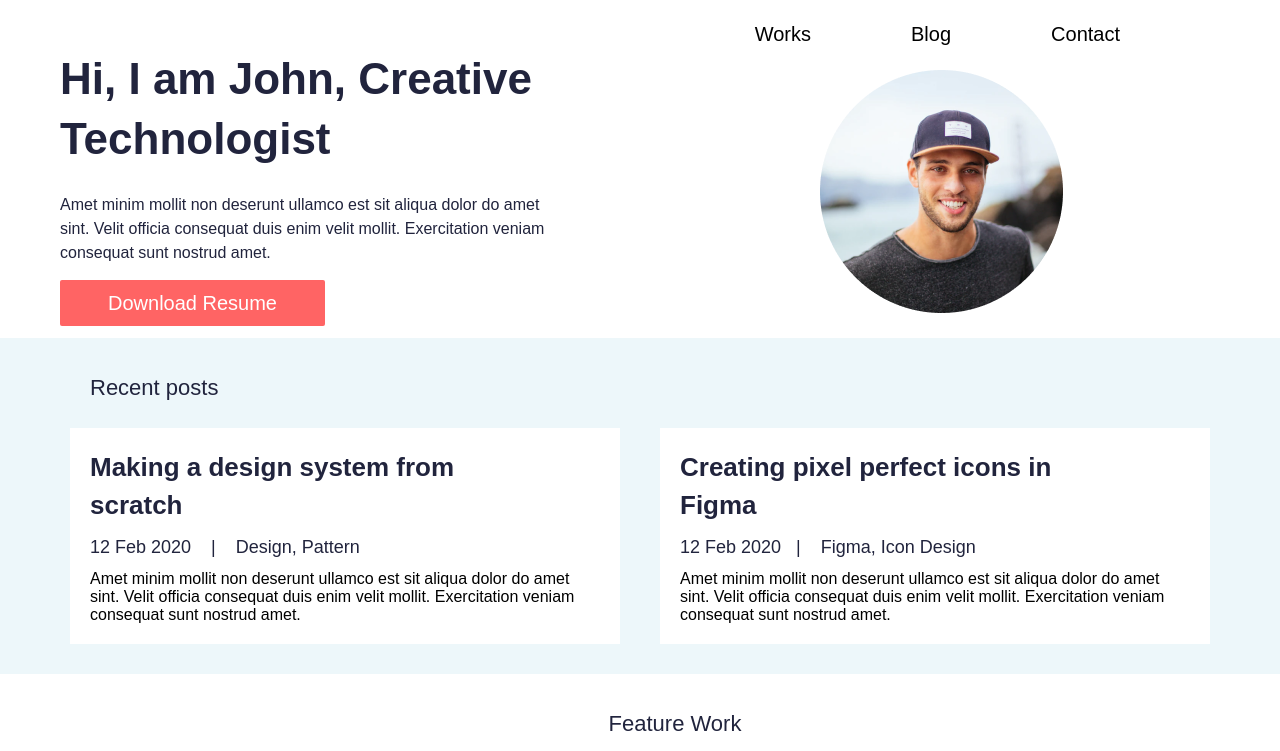
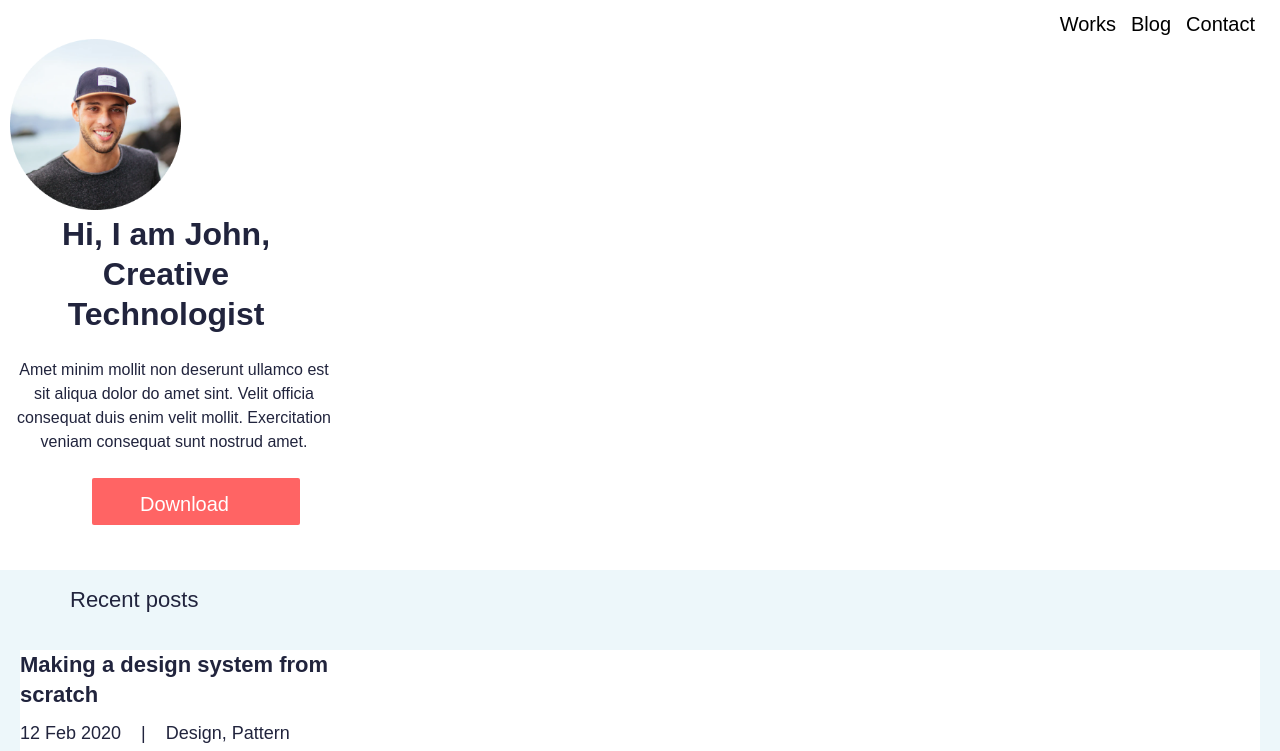
Before and after one commit to Sohrab75/practice3, a plain HTML site: page index.html in a window 1280 px wide. Shown: the top 751 px of the page. Drawn offline with Linux system fonts and the light colour scheme.

Commit message:
first commit

```diff
--- a/index.html
+++ b/index.html
@@ -26,14 +26,15 @@
         </div>
 
         <div class="wrapper">
+            <div class="hero-image">
+                <img src="./image/profile-pic.png">
+            </div>
             <div class="header-content">
                 <h1>Hi, I am John, Creative Technologist</h1>
                 <p>Amet minim mollit non deserunt ullamco est sit aliqua dolor do amet sint. Velit officia consequat duis enim velit mollit. Exercitation veniam consequat sunt nostrud amet.</p>
                 <a href="#">Download Resume</a>
             </div>
-            <div class="hero-image">
-                <img src="./image/profile-pic.png">
-            </div>
+
         </div>
     </div>
     <div class="recent-post">
@@ -74,14 +75,12 @@
                     <p class="year">2020</p>&nbsp;&nbsp;&nbsp;
                     <p>Dashboards</p>
                 </div>
-
                 <p class="article">Amet minim mollit non deserunt ullamco est sit aliqua dolor do amet sint. Velit officia consequat duis enim velit mollit. Exercitation veniam consequat sunt nostrud amet.</p>
             </div>
         </div>
         <div class="feature-card">
             <div class="feature-img">
                 <img src="./image/feature2.png">
-
             </div>
             <div class="feature-description">
                 <h1>Designing Dashboards</h1>
--- a/style.css
+++ b/style.css
@@ -206,3 +206,124 @@ nav ul li a{
     text-align: center;
     color: #21243D;
 }
+
+@media  screen and (min-width:375px) {
+    .wrapper{
+        width: 100%;
+    }
+    .navigation{
+        width: 100%;
+        margin: 0;
+        padding: 10px;
+        display: block;
+        margin-bottom: 20px;
+        height: 550px;
+    }
+    nav .nav-items{
+        text-align: center;
+    }
+    nav ul li{
+        margin-right: 15px;
+    }
+    .navigation .wrapper{
+        display: block;
+        width: 100%;
+        position: relative;
+
+    }
+    .navigation .wrapper .header-content{
+        display: block;
+    }
+    .navigation .wrapper .hero-image{
+        display: block;
+    }
+    .navigation .wrapper .hero-image img{
+        width: 170.86px;
+        height: 170.86px;
+        position: static;
+        left: 100.52px;
+        top: 83px;
+    }
+
+    .wrapper .header-content {
+        display: block;
+        width: 100%;
+    }
+    .header-content h1{
+        font-weight: 700;
+        font-size: 32px;
+        line-height: 40px;
+        text-align: center;
+        color: #21243D;
+        width: 312px;
+    }
+    .header-content p{
+        font-weight: 400;
+        font-size: 16px;
+        line-height: 24px;
+        text-align: center;
+        color: #21243D;
+        width: 328px;
+    }
+    .header-content a{
+        position: absolute;
+        align-content: center;
+        font-weight: 500;
+        width: 208px;
+        height: 47px;
+        font-size: 20px;
+        line-height: 29px;
+        color: #FFFFFF;
+        left: 82px;
+    }
+    .recent-post{
+        width: 100%;
+        margin: 0;
+        padding: 0;
+    }
+
+    .recent-post .wrapper {
+        display: block;
+    }
+    .recent-post .wrapper .card1{
+        margin:10px;
+        padding: 0;
+    }
+    .recent-post .wrapper .card1 .article{
+        width: 370px;
+    }
+    .card1 h1{
+        font-weight: 700;
+        width: 327px;
+        font-size: 22px;
+        line-height: 30px;
+        color: #21243D;
+    }
+    .card1 .article p{
+        font-weight: 400;
+        width: 314px;
+        font-size: 16px;
+        line-height: 24px;
+        color: #21243D;
+
+    }
+    .feature-work{
+        display: block;
+        width: 100%;
+    }
+    .feature-work .feature-card{
+        display: block;
+    }
+    .feature-work .feature-card .feature-description .article{
+        width: 340px;
+    }
+    .feature-work .feature-card .feature-description .article p{
+        font-weight: 400;
+        font-size: 16px;
+        line-height: 24px;
+        width: 340px;
+        color: #21243D;
+    }
+
+
+}
```
